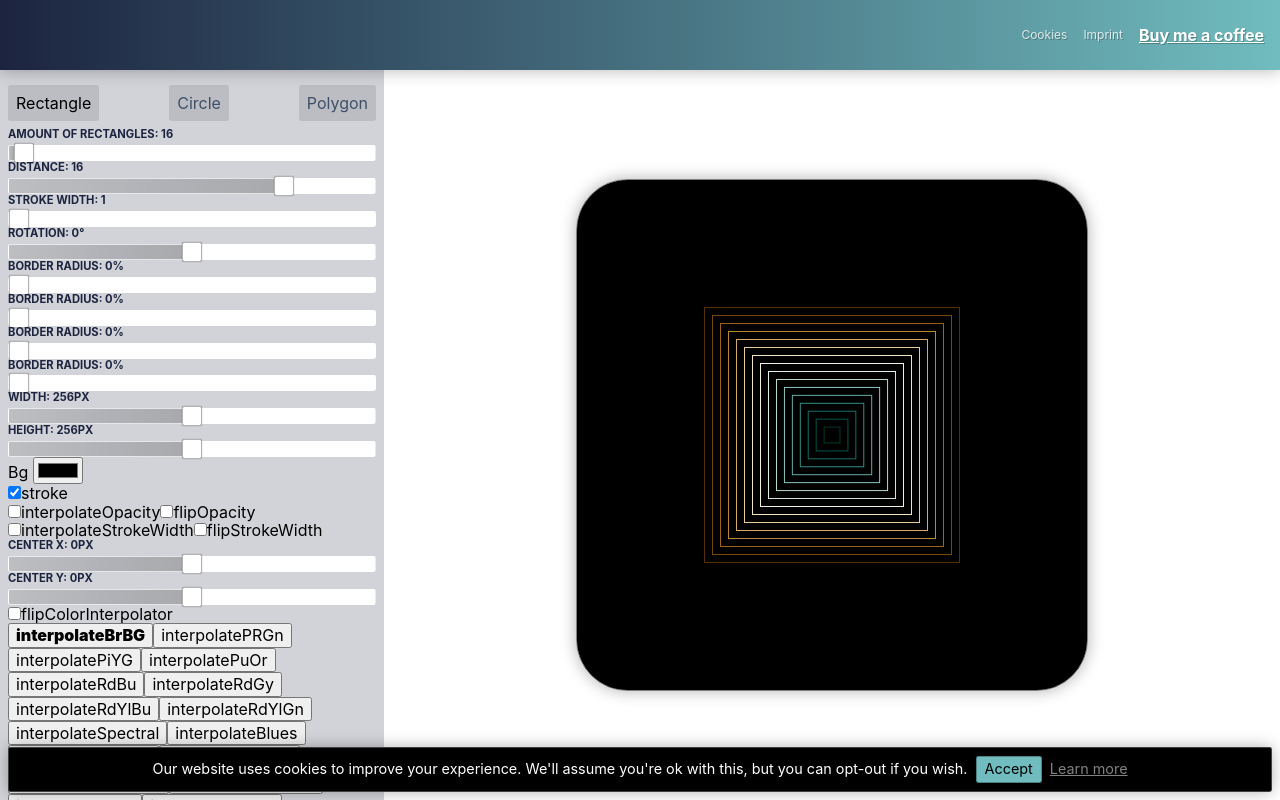
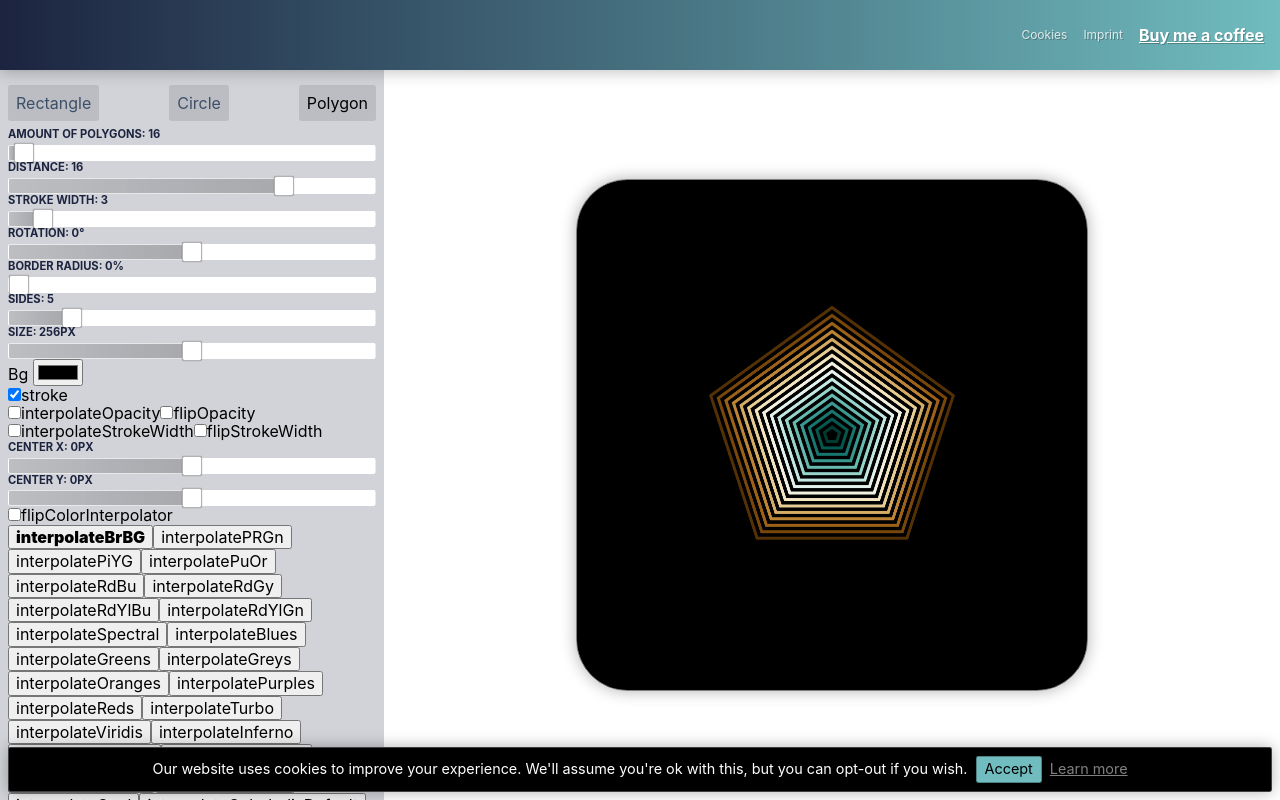
Before and after one commit to Niekes/geometrica, a Vue app: page / in a window 1280 px wide. Built offline with nearby package versions, Linux system fonts and the light colour scheme; no server answers.

Commit message:
Add rounded polygon

```diff
--- a/src/components/PolygonControl.vue
+++ b/src/components/PolygonControl.vue
@@ -7,7 +7,7 @@
             :max="1000"
             :step="1"
             :label="$tc('home.amountOfPolygons', polygon.amount)"
-            @input.native="$emit('polygon-update', $event.target.value)"
+            @input.native="$emit('polygon-update')"
         />
 
         <input-range
@@ -17,7 +17,7 @@
             :max="30"
             :step="0.1"
             :label="$tc('home.distance', polygon.distance)"
-            @input.native="$emit('polygon-update', $event.target.value)"
+            @input.native="$emit('polygon-update')"
         />
 
         <input-range
@@ -27,7 +27,7 @@
             :max="30"
             :step="0.1"
             :label="$tc('home.strokeWidth', polygon.strokeWidth)"
-            @input.native="$emit('polygon-update', $event.target.value)"
+            @input.native="$emit('polygon-update')"
         />
 
         <input-range
@@ -37,7 +37,7 @@
             :max="1440"
             :step="1"
             :label="$tc('home.rotation', polygon.rotation)"
-            @input.native="$emit('polygon-update', $event.target.value)"
+            @input.native="$emit('polygon-update')"
         />
 
         <input-range
@@ -47,18 +47,18 @@
             :max="100"
             :step="1"
             :label="$tc('home.borderRadius', polygon.borderRadius / 2)"
-            @input.native="$emit('polygon-update', $event.target.value)"
+            @input.native="$emit('polygon-update')"
         />
 
 
         <input-range
             v-model.number="polygon.sides"
             class="sliders__input"
-            :min="2"
-            :max="32"
+            :min="3"
+            :max="16"
             :step="1"
             :label="$tc('home.sides', polygon.sides)"
-            @input.native="$emit('polygon-update', $event.target.value)"
+            @input.native="$emit('polygon-update')"
         />
 
         <input-range
@@ -68,7 +68,7 @@
             :max="512"
             :step="1"
             :label="$tc('home.size', polygon.size)"
-            @input.native="$emit('polygon-update', $event.target.value)"
+            @input.native="$emit('polygon-update')"
         />
         <div>
             <label>
@@ -79,7 +79,7 @@
                 v-model="polygon.bgColor"
                 type="color"
                 name="bg-color"
-                @input="$emit('polygon-update', $event.target.value)"
+                @input="$emit('polygon-update')"
             >
         </div>
 
@@ -89,7 +89,7 @@
                 v-model="polygon.stroke"
                 type="checkbox"
                 name="stroke"
-                @change="$emit('polygon-update', $event.target.value)"
+                @change="$emit('polygon-update')"
             >
             <label for="stroke">stroke</label>
         </div>
@@ -100,7 +100,7 @@
                 v-model="polygon.interpolateOpacity"
                 type="checkbox"
                 name="interpolateOpacity"
-                @change="$emit('polygon-update', $event.target.value)"
+                @change="$emit('polygon-update')"
             >
             <label for="interpolateOpacity">interpolateOpacity</label>
             <input
@@ -108,7 +108,7 @@
                 v-model="polygon.flipOpacity"
                 type="checkbox"
                 name="flipOpacity"
-                @change="$emit('polygon-update', $event.target.value)"
+                @change="$emit('polygon-update')"
             >
             <label for="flipOpacity">flipOpacity</label>
         </div>
@@ -119,7 +119,7 @@
                 v-model="polygon.interpolateStrokeWidth"
                 type="checkbox"
                 name="interpolateStrokeWidth"
-                @change="$emit('polygon-update', $event.target.value)"
+                @change="$emit('polygon-update')"
             >
             <label for="interpolateStrokeWidth">interpolateStrokeWidth</label>
             <input
@@ -127,7 +127,7 @@
                 v-model="polygon.flipStrokeWidth"
                 type="checkbox"
                 name="flipStrokeWidth"
-                @change="$emit('polygon-update', $event.target.value)"
+                @change="$emit('polygon-update')"
             >
             <label for="flipStrokeWidth">flipStrokeWidth</label>
         </div>
@@ -139,7 +139,7 @@
             :max="256"
             :step="0.1"
             :label="$tc('home.centerX', polygon.cx)"
-            @input.native="$emit('polygon-update', $event.target.value)"
+            @input.native="$emit('polygon-update')"
         />
 
         <input-range
@@ -149,7 +149,7 @@
             :max="256"
             :step="0.1"
             :label="$tc('home.centerY', polygon.cy)"
-            @input.native="$emit('polygon-update', $event.target.value)"
+            @input.native="$emit('polygon-update')"
         />
 
         <div class="control__color">
@@ -159,7 +159,7 @@
                     v-model="polygon.flipColorInterpolator"
                     type="checkbox"
                     name="polygon-flip-color-interpolator"
-                    @change="$emit('polygon-update', $event.target.value)"
+                    @change="$emit('polygon-update')"
                 >
                 <label for="polygon-flip-color-interpolator">flipColorInterpolator</label>
             </div>
@@ -216,7 +216,7 @@ export default {
         setColorInterPolator(inter) {
             this.polygon.colorInterPolator = inter;
 
-            this.$emit('polygon-update', inter);
+            this.$emit('polygon-update');
         },
     },
 };
--- a/src/components/RectControl.vue
+++ b/src/components/RectControl.vue
@@ -7,7 +7,7 @@
             :max="1000"
             :step="1"
             :label="$tc('home.amountOfRectangles', rect.amount)"
-            @input.native="$emit('rect-update', $event.target.value)"
+            @input.native="$emit('rect-update')"
         />
 
         <input-range
@@ -17,7 +17,7 @@
             :max="30"
             :step="0.1"
             :label="$tc('home.distance', rect.distance)"
-            @input.native="$emit('rect-update', $event.target.value)"
+            @input.native="$emit('rect-update')"
         />
 
         <input-range
@@ -27,7 +27,7 @@
             :max="30"
             :step="0.1"
             :label="$tc('home.strokeWidth', rect.strokeWidth)"
-            @input.native="$emit('rect-update', $event.target.value)"
+            @input.native="$emit('rect-update')"
         />
 
         <input-range
@@ -37,7 +37,7 @@
             :max="1440"
             :step="1"
             :label="$tc('home.rotation', rect.rotation)"
-            @input.native="$emit('rect-update', $event.target.value)"
+            @input.native="$emit('rect-update')"
         />
 
         <input-range
@@ -47,7 +47,7 @@
             :max="100"
             :step="0.01"
             :label="$tc('home.borderRadius', rect.borderRadius.tl / 2)"
-            @input.native="$emit('rect-update', $event.target.value)"
+            @input.native="$emit('rect-update')"
         />
 
         <input-range
@@ -57,7 +57,7 @@
             :max="100"
             :step="0.01"
             :label="$tc('home.borderRadius', rect.borderRadius.tr / 2)"
-            @input.native="$emit('rect-update', $event.target.value)"
+            @input.native="$emit('rect-update')"
         />
 
         <input-range
@@ -67,7 +67,7 @@
             :max="100"
             :step="0.01"
             :label="$tc('home.borderRadius', rect.borderRadius.bl / 2)"
-            @input.native="$emit('rect-update', $event.target.value)"
+            @input.native="$emit('rect-update')"
         />
 
         <input-range
@@ -77,7 +77,7 @@
             :max="100"
             :step="0.01"
             :label="$tc('home.borderRadius', rect.borderRadius.br / 2)"
-            @input.native="$emit('rect-update', $event.target.value)"
+            @input.native="$emit('rect-update')"
         />
 
         <input-range
@@ -87,7 +87,7 @@
             :max="512"
             :step="1"
             :label="$tc('home.width', rect.width)"
-            @input.native="$emit('rect-update', $event.target.value)"
+            @input.native="$emit('rect-update')"
         />
 
         <input-range
@@ -97,7 +97,7 @@
             :max="512"
             :step="1"
             :label="$tc('home.height', rect.height)"
-            @input.native="$emit('rect-update', $event.target.value)"
+            @input.native="$emit('rect-update')"
         />
         <div>
             <label>
@@ -108,7 +108,7 @@
                 v-model="rect.bgColor"
                 type="color"
                 name="bg-color"
-                @input="$emit('rect-update', $event.target.value)"
+                @input="$emit('rect-update')"
             >
         </div>
 
@@ -118,7 +118,7 @@
                 v-model="rect.stroke"
                 type="checkbox"
                 name="stroke"
-                @change="$emit('rect-update', $event.target.value)"
+                @change="$emit('rect-update')"
             >
             <label for="stroke">stroke</label>
         </div>
@@ -129,7 +129,7 @@
                 v-model="rect.interpolateOpacity"
                 type="checkbox"
                 name="interpolateOpacity"
-                @change="$emit('rect-update', $event.target.value)"
+                @change="$emit('rect-update')"
             >
             <label for="interpolateOpacity">interpolateOpacity</label>
             <input
@@ -137,7 +137,7 @@
                 v-model="rect.flipOpacity"
                 type="checkbox"
                 name="flipOpacity"
-                @change="$emit('rect-update', $event.target.value)"
+                @change="$emit('rect-update')"
             >
             <label for="flipOpacity">flipOpacity</label>
         </div>
@@ -148,7 +148,7 @@
                 v-model="rect.interpolateStrokeWidth"
                 type="checkbox"
                 name="interpolateStrokeWidth"
-                @change="$emit('rect-update', $event.target.value)"
+                @change="$emit('rect-update')"
             >
             <label for="interpolateStrokeWidth">interpolateStrokeWidth</label>
             <input
@@ -156,7 +156,7 @@
                 v-model="rect.flipStrokeWidth"
                 type="checkbox"
                 name="flipStrokeWidth"
-                @change="$emit('rect-update', $event.target.value)"
+                @change="$emit('rect-update')"
             >
             <label for="flipStrokeWidth">flipStrokeWidth</label>
         </div>
@@ -168,7 +168,7 @@
             :max="256"
             :step="0.1"
             :label="$tc('home.centerX', rect.cx)"
-            @input.native="$emit('rect-update', $event.target.value)"
+            @input.native="$emit('rect-update')"
         />
 
         <input-range
@@ -178,7 +178,7 @@
             :max="256"
             :step="0.1"
             :label="$tc('home.centerY', rect.cy)"
-            @input.native="$emit('rect-update', $event.target.value)"
+            @input.native="$emit('rect-update')"
         />
 
         <div class="control__color">
@@ -188,7 +188,7 @@
                     v-model="rect.flipColorInterpolator"
                     type="checkbox"
                     name="rect-flip-color-interpolator"
-                    @change="$emit('rect-update', $event.target.value)"
+                    @change="$emit('rect-update')"
                 >
                 <label for="rect-flip-color-interpolator">flipColorInterpolator</label>
             </div>
@@ -246,7 +246,7 @@ export default {
         setColorInterPolator(inter) {
             this.rect.colorInterPolator = inter;
 
-            this.$emit('rect-update', inter);
+            this.$emit('rect-update');
         },
     },
 };
--- a/src/mixins/circle-mixin.js
+++ b/src/mixins/circle-mixin.js
@@ -58,11 +58,11 @@ export default {
                 this.ctx.rotate(angle);
 
                 if (this.circle.interpolateStrokeWidth) {
-                    this.ctx.lineWidth = this.circle.strokeWidth * k + 0.00000001;
+                    this.ctx.lineWidth = Math.max(this.circle.strokeWidth * k, 1e-10);
                 }
 
                 if (this.circle.interpolateStrokeWidth && this.circle.flipStrokeWidth) {
-                    this.ctx.lineWidth = this.circle.strokeWidth * flippedK + 0.00000001;
+                    this.ctx.lineWidth = Math.max(this.circle.strokeWidth * flippedK, 1e-10);
                 }
 
                 if (!this.circle.interpolateStrokeWidth) {
@@ -79,6 +79,10 @@ export default {
                     this.circle.endAngle,
                 );
 
+                if (Math.abs(this.circle.startAngle - this.circle.endAngle) === 6.28) {
+                    this.ctx.closePath();
+                }
+
                 if (this.circle.stroke) {
                     this.ctx.stroke();
                 }
@@ -86,6 +90,7 @@ export default {
                 if (!this.circle.stroke) {
                     this.ctx.fill();
                 }
+
                 this.ctx.restore();
             }
         },
--- a/src/mixins/polygon-mixin.js
+++ b/src/mixins/polygon-mixin.js
@@ -4,28 +4,64 @@ import {
 
 export default {
     methods: {
+        setPath(numberOfVertices, borderRadius, size) {
+            let p = '';
+
+            const br = Math.min(borderRadius, size - (size / 2));
+            const alpha = (numberOfVertices - 2) * this.PI / numberOfVertices;
+            const epsilon = size - br / Math.sin(alpha / 2);
+            const beta = 2 * this.PI / numberOfVertices;
+            const gamma = (this.PI - alpha) / 2;
+
+            const o = {};
+            const posS = {};
+            const posE = {};
+
+            let delta = 0;
+            let startAngle = 0;
+            let endAngle = 0;
+
+            for (let i = 0; i < numberOfVertices; i += 1) {
+                delta = i * beta;
+                o.x = epsilon * Math.cos(delta);
+                o.y = epsilon * Math.sin(delta);
+
+                startAngle = delta - gamma;
+                posS.x = o.x + br * Math.cos(startAngle);
+                posS.y = o.y + br * Math.sin(startAngle);
+
+                endAngle = delta + gamma;
+                posE.x = o.x + br * Math.cos(endAngle);
+                posE.y = o.y + br * Math.sin(endAngle);
+
+                p += `${((i === 0) ? 'M' : 'L') + posS.x} ${posS.y}A${br} ${br} 0 0 1 ${posE.x} ${posE.y}`;
+            }
+
+            return `${p}z`;
+        },
         drawPolygon() {
             this.ctx.fillStyle = this.polygon.bgColor;
 
             const {
                 amount,
+                borderRadius,
+                distance,
+                size,
             } = this.polygon;
 
             const radians = (this.polygon.rotation * this.PI / 180);
             const adjustedAmount = amount - 1;
 
             for (let i = 0; i < amount; i += 1) {
-                if (this.polygon.size - (i * this.polygon.distance) < 0) return;
+                if (size - (i * distance) < 0) return;
 
-                const size = this.polygon.size - (-i * this.polygon.distance);
+                const s = (size - (i * distance)) / 2;
                 const k = i / adjustedAmount;
                 const flippedK = Math.abs(k - 1);
                 const angle = radians / (adjustedAmount) * i;
 
                 const cx = this.canvasHalfWidth + this.polygon.cx;
-                const cy = this.canvasHalfHeight + this.polygon.cy * -1;
-                const x = -size / 2;
-                const y = -size / 2;
+                const cy = this.canvasHalfHeight + this.polygon.cy;
 
                 const c = color(this.polygon.flipColorInterpolator
                     ? this.polygon.colorInterPolator(flippedK)
@@ -55,37 +91,31 @@ export default {
                 this.ctx.rotate(angle - this.PI / 2);
 
                 if (this.polygon.interpolateStrokeWidth) {
-                    this.ctx.lineWidth = this.polygon.strokeWidth * k + 0.00000001;
+                    this.ctx.lineWidth = Math.max(this.polygon.strokeWidth * k, 1e-10);
                 }
 
                 if (this.polygon.interpolateStrokeWidth && this.polygon.flipStrokeWidth) {
-                    this.ctx.lineWidth = this.polygon.strokeWidth * flippedK + 0.00000001;
+                    this.ctx.lineWidth = Math.max(this.polygon.strokeWidth * flippedK, 1e-10);
                 }
 
                 if (!this.polygon.interpolateStrokeWidth) {
                     this.ctx.lineWidth = this.polygon.strokeWidth;
                 }
 
-                this.ctx.moveTo(
-                    ((x + this.polygon.size) * Math.cos(0)),
-                    (y + this.polygon.size) * Math.sin(0),
-                );
-
-                for (let side = 0; side < this.polygon.sides + 1; side += 1) {
-                    this.ctx.lineTo(
-                        (x + this.polygon.size) * Math.cos(side * 2 * this.PI / this.polygon.sides),
-                        (y + this.polygon.size) * Math.sin(side * 2 * this.PI / this.polygon.sides),
-                    );
-                }
+                const path = new Path2D(this.setPath(this.polygon.sides, borderRadius, s, i));
 
                 this.ctx.closePath();
 
+                if (i === this.polygon.amount - 1) {
+                    // console.log(this.setPath(this.polygon.sides, borderRadius, s, i));
+                }
+
                 if (this.polygon.stroke) {
-                    this.ctx.stroke();
+                    this.ctx.stroke(path);
                 }
 
                 if (!this.polygon.stroke) {
-                    this.ctx.fill();
+                    this.ctx.fill(path);
                 }
 
                 this.ctx.restore();
--- a/src/mixins/rect-mixin.js
+++ b/src/mixins/rect-mixin.js
@@ -63,11 +63,11 @@ export default {
                 this.ctx.rotate(angle);
 
                 if (this.rect.interpolateStrokeWidth) {
-                    this.ctx.lineWidth = this.rect.strokeWidth * k + 0.00000001;
+                    this.ctx.lineWidth = Math.max(this.rect.strokeWidth * k, 1e-10);
                 }
 
                 if (this.rect.interpolateStrokeWidth && this.rect.flipStrokeWidth) {
-                    this.ctx.lineWidth = this.rect.strokeWidth * flippedK + 0.00000001;
+                    this.ctx.lineWidth = Math.max(this.rect.strokeWidth * flippedK, 1e-10);
                 }
 
                 if (!this.rect.interpolateStrokeWidth) {
--- a/src/views/Home.vue
+++ b/src/views/Home.vue
@@ -96,7 +96,7 @@ export default {
                 height: 256,
                 interpolateStrokeWidth: false,
                 interpolateOpacity: false,
-                strokeWidth: 1,
+                strokeWidth: 3,
                 rotation: 0,
                 stroke: true,
                 width: 256,
@@ -113,7 +113,7 @@ export default {
                 flipOpacity: false,
                 interpolateStrokeWidth: false,
                 interpolateOpacity: false,
-                strokeWidth: 1,
+                strokeWidth: 3,
                 radiusX: 256,
                 radiusY: 256,
                 rotation: 0,
@@ -134,13 +134,13 @@ export default {
                 flipOpacity: false,
                 interpolateStrokeWidth: false,
                 interpolateOpacity: false,
-                strokeWidth: 1,
+                strokeWidth: 3,
                 rotation: 0,
                 sides: 5,
                 size: 256,
                 stroke: true,
             },
-            selectedShape: 'rectangle',
+            selectedShape: 'polygon',
             shapes: [
                 { name: 'rectangle' },
                 { name: 'circle' },
```
Also changed, not shown: src/components/CircleControl.vue (+18 -18 lines).
